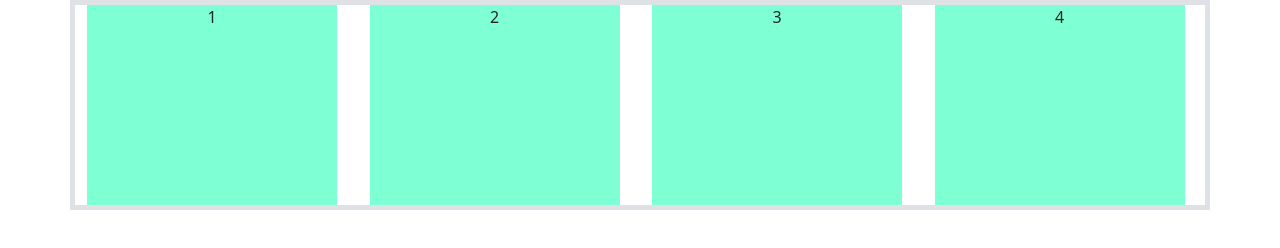
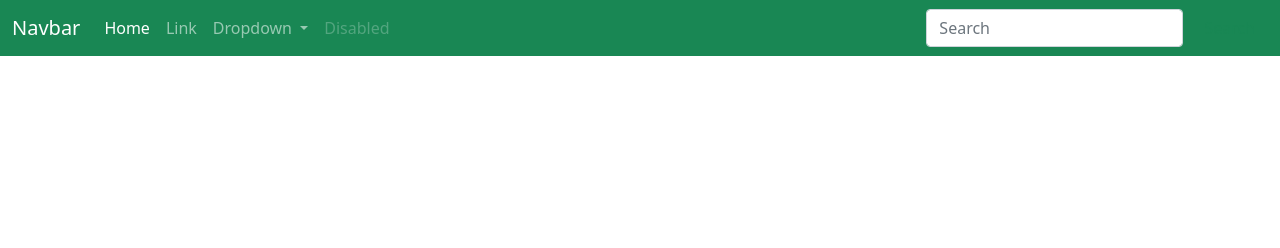
Before and after one commit to sosecrettoknowme/lern-bootrap-1, a plain HTML site: page index.html in a window 1280 px wide. Drawn offline with nearby package versions, Linux system fonts and the light colour scheme.

Commit message:
Memberi navbar dan position nya

```diff
--- a/index.html
+++ b/index.html
@@ -18,7 +18,48 @@
     <title>Document</title>
 </head>
 <body>
-    <div class="container border border-5 lala">
+
+    <!-- Ini Untuk Mencoba membuat navbar -->
+
+    <nav class="navbar navbar-expand-md navbar-dark bg-success sticky-top">
+        <div class="container-fluid">
+          <a class="navbar-brand" href="#">Navbar</a>
+          <button class="navbar-toggler" type="button" data-bs-toggle="collapse" data-bs-target="#navbarSupportedContent" aria-controls="navbarSupportedContent" aria-expanded="false" aria-label="Toggle navigation">
+            <span class="navbar-toggler-icon"></span>
+          </button>
+          <div class="collapse navbar-collapse" id="navbarSupportedContent">
+            <ul class="navbar-nav me-auto mb-2 mb-lg-0">
+              <li class="nav-item">
+                <a class="nav-link active" aria-current="page" href="#">Home</a>
+              </li>
+              <li class="nav-item">
+                <a class="nav-link" href="#">Link</a>
+              </li>
+              <li class="nav-item dropdown">
+                <a class="nav-link dropdown-toggle" href="#" id="navbarDropdown" role="button" data-bs-toggle="dropdown" aria-expanded="false">
+                  Dropdown
+                </a>
+                <ul class="dropdown-menu" aria-labelledby="navbarDropdown">
+                  <li><a class="dropdown-item" href="#">Action</a></li>
+                  <li><a class="dropdown-item" href="#">Another action</a></li>
+                  <li><hr class="dropdown-divider"></li>
+                  <li><a class="dropdown-item" href="#">Something else here</a></li>
+                </ul>
+              </li>
+              <li class="nav-item">
+                <a class="nav-link disabled" href="#" tabindex="-1" aria-disabled="true">Disabled</a>
+              </li>
+            </ul>
+            <form class="d-flex">
+              <input class="form-control me-2" type="search" placeholder="Search" aria-label="Search">
+              <button class="btn btn-outline-success" type="submit">Search</button>
+            </form>
+          </div>
+        </div>
+      </nav>
+
+    <!-- Ini Untuk Mrncoba container dan grip sistem pada boostrap 5 -->
+    <!-- <div class="container border border-5 lala">
         <div class="row justify-content-center ">
             <div class="col-2 col-sm-6 col-md-4 col-lg-3 text-center">
                 <div class="contoh">1</div>
@@ -33,7 +74,10 @@
                 <div class="contoh">4</div>
             </div>
         </div>
-    </div>
+    </div> -->
+
+
+
     <script src="https://cdn.jsdelivr.net/npm/bootstrap@5.0.2/dist/js/bootstrap.bundle.min.js" integrity="sha384-MrcW6ZMFYlzcLA8Nl+NtUVF0sA7MsXsP1UyJoMp4YLEuNSfAP+JcXn/tWtIaxVXM" crossorigin="anonymous"></script>
 </body>
 </html>
```
